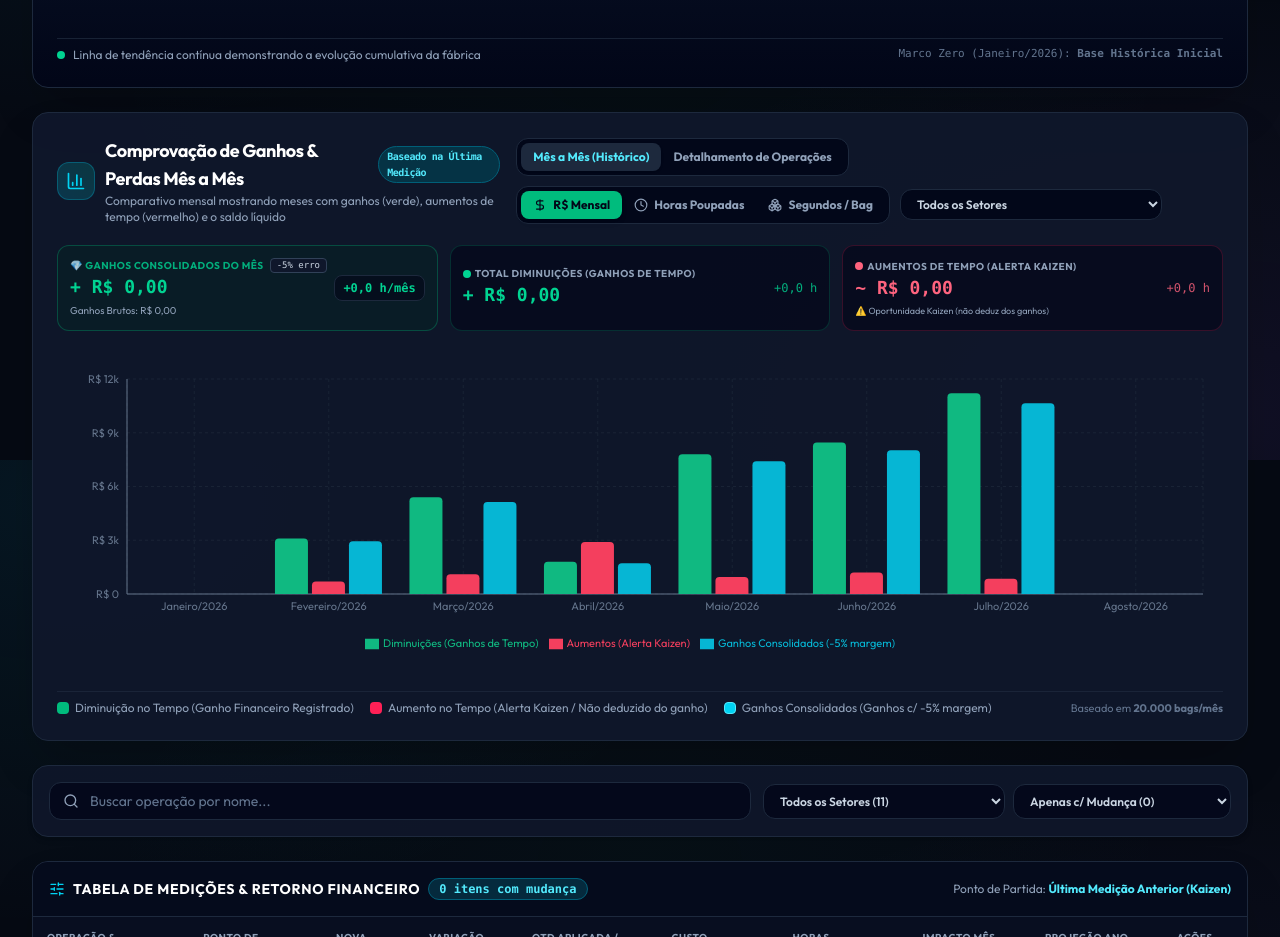
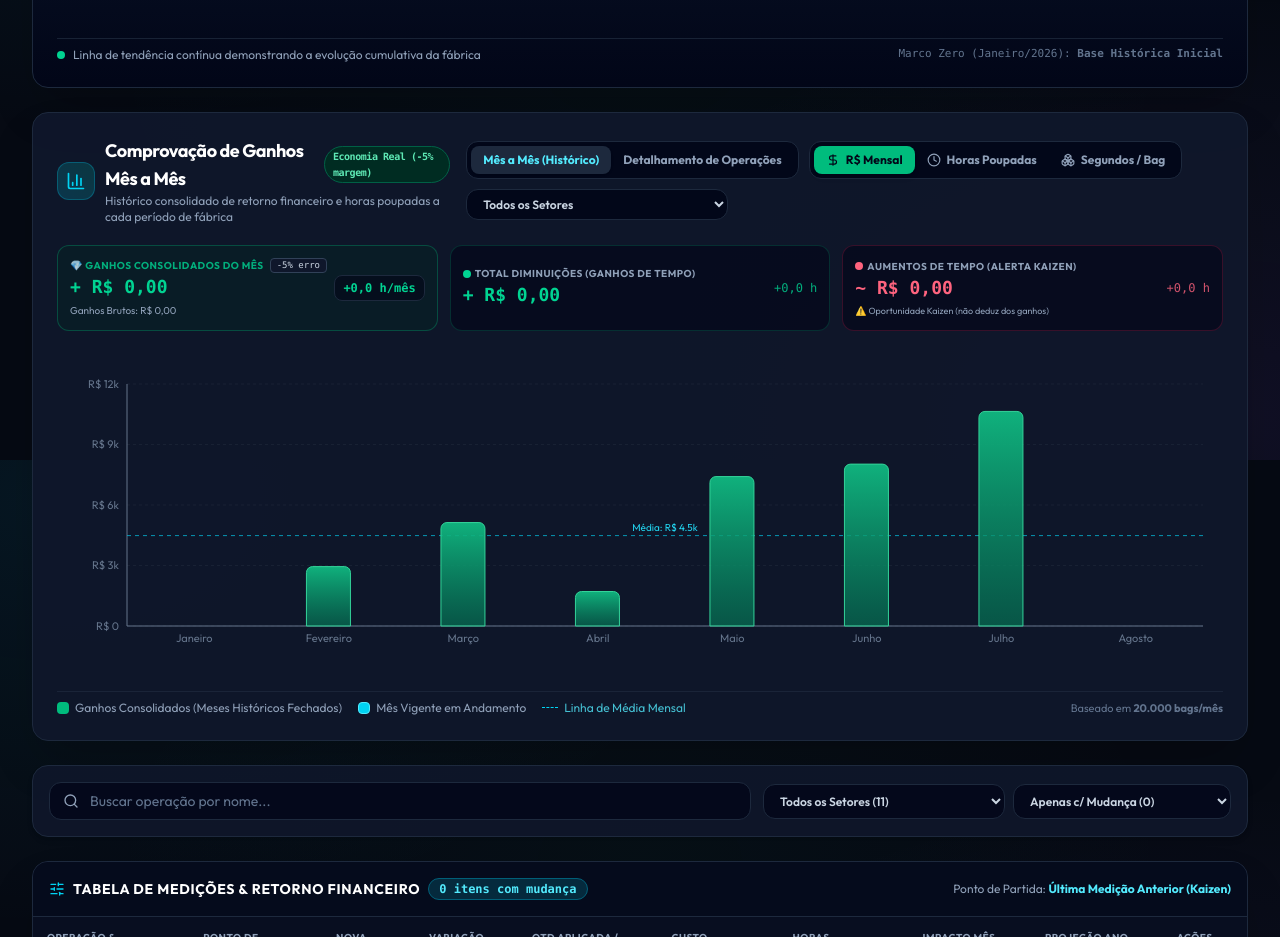
Before and after one commit to Mauthope/bigbag-production-system, a Next.js app: page /indicators in a window 1280 px wide. Shown: the part 1140-2077 px from the top of the page. Built offline with nearby package versions, Linux system fonts and the light colour scheme.

Commit message:
feat(indicators): simplify monthly gains chart to single clean bar per month with average reference line and rich tooltip

```diff
--- a/src/components/MonthlyVarianceChart.tsx
+++ b/src/components/MonthlyVarianceChart.tsx
@@ -201,7 +201,7 @@ export const MonthlyVarianceChart: React.FC<MonthlyVarianceChartProps> = ({
     return items;
   }, [filteredOps, metric, aggregates, categoryMap]);
 
-  // Prepare data for "Monthly Summary" View (Real Historical/Closed Months)
+  // Prepare data for "Monthly Summary" View (Single clean bar per month: Ganhos Consolidados)
   const monthlySummaryData = useMemo(() => {
     if (monthlyHistory && Object.keys(monthlyHistory).length > 0) {
       const sortedKeys = Object.keys(monthlyHistory).sort();
@@ -209,34 +209,27 @@ export const MonthlyVarianceChart: React.FC<MonthlyVarianceChartProps> = ({
         const rec = monthlyHistory[key];
         const isCurrent = key === activeMonthKey;
 
-        let gains = rec.totalSavings;
-        let losses = rec.totalLosses;
-        let net = rec.netSavings;
-
-        // For the currently active month, reflect the live calculated aggregates!
-        if (isCurrent) {
-          gains = aggregates.gainVal;
-          losses = aggregates.lossVal;
-          net = aggregates.totalNet;
-        }
+        let val = isCurrent ? aggregates.totalNet : rec.netSavings;
+        let grossVal = isCurrent ? aggregates.gainVal : rec.totalSavings;
+        let lossVal = isCurrent ? aggregates.lossVal : rec.totalLosses;
+        let hoursVal = isCurrent ? aggregates.totalHours : rec.hoursSaved;
+        let volume = (isCurrent ? monthlyVolume : rec.volume) || 1;
 
         if (metric === 'hours') {
-          gains = isCurrent ? aggregates.gainHours : rec.hoursSaved;
-          losses = isCurrent ? aggregates.lossHours : rec.hoursLost;
-          net = isCurrent ? aggregates.totalHours : rec.netHours;
+          val = isCurrent ? aggregates.totalHours : rec.hoursSaved;
         } else if (metric === 'seconds') {
-          const vol = (isCurrent ? monthlyVolume : rec.volume) || 1;
-          gains = isCurrent ? aggregates.gainSecs : ((rec.hoursSaved * 3600) / vol);
-          losses = isCurrent ? aggregates.lossSecs : ((rec.hoursLost * 3600) / vol);
-          net = gains - losses;
+          val = isCurrent ? aggregates.gainSecs : ((rec.hoursSaved * 3600) / volume);
         }
 
         return {
-          month: rec.monthLabel || key,
-          Ganhos: Number(gains.toFixed(1)),
-          Aumentos: Number(losses.toFixed(1)),
-          Totalizador: Number(net.toFixed(1)),
-          volume: isCurrent ? monthlyVolume : rec.volume
+          month: rec.monthLabel ? rec.monthLabel.split('/')[0] : key,
+          fullMonth: rec.monthLabel || key,
+          valor: Number(val.toFixed(1)),
+          grossGains: Number(grossVal.toFixed(2)),
+          kaizenAlerts: Number(lossVal.toFixed(2)),
+          hoursSaved: Number(hoursVal.toFixed(1)),
+          volume,
+          isCurrent
         };
       });
     }
@@ -245,13 +238,22 @@ export const MonthlyVarianceChart: React.FC<MonthlyVarianceChartProps> = ({
     return [
       {
         month: 'Mês Atual',
-        Ganhos: Number(aggregates.gainVal.toFixed(1)),
-        Aumentos: Number(aggregates.lossVal.toFixed(1)),
-        Totalizador: Number(aggregates.totalNet.toFixed(1)),
-        volume: monthlyVolume
+        fullMonth: 'Mês Atual',
+        valor: Number(aggregates.totalNet.toFixed(1)),
+        grossGains: Number(aggregates.gainVal.toFixed(2)),
+        kaizenAlerts: Number(aggregates.lossVal.toFixed(2)),
+        hoursSaved: Number(aggregates.totalHours.toFixed(1)),
+        volume: monthlyVolume,
+        isCurrent: true
       }
     ];
   }, [monthlyHistory, activeMonthKey, aggregates, metric, monthlyVolume]);
+
+  const averageMonthlyGain = useMemo(() => {
+    if (!monthlySummaryData.length) return 0;
+    const sum = monthlySummaryData.reduce((acc, item) => acc + item.valor, 0);
+    return Number((sum / monthlySummaryData.length).toFixed(1));
+  }, [monthlySummaryData]);
 
   const formatYAxis = (val: number) => {
     if (metric === 'financial') {
@@ -283,13 +285,13 @@ export const MonthlyVarianceChart: React.FC<MonthlyVarianceChartProps> = ({
             </div>
             <div>
               <h2 className="text-base sm:text-lg font-bold text-white tracking-tight flex items-center gap-2">
-                Comprovação de Ganhos & Perdas Mês a Mês
-                <span className="text-[10px] px-2 py-0.5 rounded-full bg-cyan-950 border border-cyan-800 text-cyan-300 font-mono font-bold">
-                  Baseado na Última Medição
+                Comprovação de Ganhos Mês a Mês
+                <span className="text-[10px] px-2 py-0.5 rounded-full bg-emerald-950 border border-emerald-800 text-emerald-300 font-mono font-bold">
+                  Economia Real (-5% margem)
                 </span>
               </h2>
               <p className="text-xs text-slate-400">
-                Comparativo mensal mostrando meses com ganhos (verde), aumentos de tempo (vermelho) e o saldo líquido
+                Histórico consolidado de retorno financeiro e horas poupadas a cada período de fábrica
               </p>
             </div>
           </div>
@@ -588,23 +590,94 @@ export const MonthlyVarianceChart: React.FC<MonthlyVarianceChartProps> = ({
           <ResponsiveContainer width="100%" height="100%">
             <BarChart
               data={monthlySummaryData}
-              margin={{ top: 20, right: 20, left: 10, bottom: 20 }}
+              margin={{ top: 25, right: 20, left: 10, bottom: 15 }}
             >
-              <CartesianGrid strokeDasharray="3 3" stroke="#1e293b" opacity={0.7} />
+              <defs>
+                <linearGradient id="barGainsGradient" x1="0" y1="0" x2="0" y2="1">
+                  <stop offset="0%" stopColor="#10b981" stopOpacity={0.95} />
+                  <stop offset="100%" stopColor="#047857" stopOpacity={0.65} />
+                </linearGradient>
+                <linearGradient id="activeMonthBarGradient" x1="0" y1="0" x2="0" y2="1">
+                  <stop offset="0%" stopColor="#06b6d4" stopOpacity={1} />
+                  <stop offset="100%" stopColor="#0e7490" stopOpacity={0.7} />
+                </linearGradient>
+              </defs>
+              <CartesianGrid strokeDasharray="3 3" stroke="#1e293b" opacity={0.6} vertical={false} />
               <XAxis dataKey="month" stroke="#64748b" fontSize={11} tickLine={false} />
               <YAxis stroke="#64748b" fontSize={11} tickFormatter={formatYAxis} tickLine={false} />
               <Tooltip
-                contentStyle={{
-                  backgroundColor: '#020617',
-                  borderColor: '#334155',
-                  borderRadius: '12px',
-                  fontSize: '12px'
+                cursor={{ fill: 'rgba(255, 255, 255, 0.03)' }}
+                content={({ active, payload }) => {
+                  if (!active || !payload || !payload.length) return null;
+                  const item = payload[0].payload;
+                  return (
+                    <div className="p-3.5 rounded-xl bg-slate-950/95 border border-slate-700 shadow-2xl text-xs space-y-2 min-w-[220px]">
+                      <div className="flex items-center justify-between border-b border-slate-800 pb-1.5">
+                        <span className="font-extrabold text-white text-sm">{item.fullMonth}</span>
+                        {item.isCurrent ? (
+                          <span className="text-[10px] px-2 py-0.5 rounded-full bg-cyan-950 border border-cyan-700 text-cyan-300 font-bold font-mono">
+                            Mês Ativo
+                          </span>
+                        ) : (
+                          <span className="text-[10px] text-slate-400 font-mono">Fechado</span>
+                        )}
+                      </div>
+
+                      <div className="flex items-center justify-between text-slate-200">
+                        <span className="font-medium">Economia Conquistada:</span>
+                        <strong className="text-emerald-400 font-mono text-sm">
+                          {metric === 'financial'
+                            ? `+ R$ ${item.valor.toLocaleString('pt-BR', { minimumFractionDigits: 2, maximumFractionDigits: 2 })}`
+                            : metric === 'hours'
+                            ? `+ ${item.valor.toFixed(1).replace('.', ',')} h`
+                            : `+ ${item.valor.toFixed(0)} s/bag`}
+                        </strong>
+                      </div>
+
+                      {metric === 'financial' && item.grossGains > 0 && (
+                        <div className="flex items-center justify-between text-slate-400 text-[11px] font-mono">
+                          <span>Ganhos Brutos (-5% erro):</span>
+                          <span>R$ {item.grossGains.toLocaleString('pt-BR', { minimumFractionDigits: 2 })}</span>
+                        </div>
+                      )}
+
+                      {item.kaizenAlerts > 0 && metric === 'financial' && (
+                        <div className="flex items-center justify-between text-rose-400 text-[11px] font-mono pt-1.5 border-t border-slate-800/80">
+                          <span>⚠️ Oportunidade Kaizen:</span>
+                          <span className="font-semibold">~ R$ {item.kaizenAlerts.toLocaleString('pt-BR', { minimumFractionDigits: 2 })}</span>
+                        </div>
+                      )}
+
+                      <div className="flex items-center justify-between text-slate-500 text-[10px] pt-1.5 border-t border-slate-800 font-mono">
+                        <span>Volume Produzido:</span>
+                        <span className="text-slate-300 font-bold">{item.volume?.toLocaleString('pt-BR')} bags</span>
+                      </div>
+                    </div>
+                  );
                 }}
               />
-              <Legend wrapperStyle={{ fontSize: '11px', paddingTop: '10px' }} />
-              <Bar dataKey="Ganhos" fill="#10b981" radius={[4, 4, 0, 0]} name="Diminuições (Ganhos de Tempo)" />
-              <Bar dataKey="Aumentos" fill="#f43f5e" radius={[4, 4, 0, 0]} name="Aumentos (Alerta Kaizen)" />
-              <Bar dataKey="Totalizador" fill="#06b6d4" radius={[4, 4, 0, 0]} name="Ganhos Consolidados (-5% margem)" />
+              <ReferenceLine
+                y={averageMonthlyGain}
+                stroke="#06b6d4"
+                strokeDasharray="4 4"
+                strokeOpacity={0.8}
+                label={{
+                  value: `Média: ${metric === 'financial' ? `R$ ${(averageMonthlyGain / 1000).toFixed(1)}k` : `${averageMonthlyGain.toFixed(1)}h`}`,
+                  fill: '#22d3ee',
+                  fontSize: 10,
+                  position: 'top'
+                }}
+              />
+              <Bar dataKey="valor" radius={[6, 6, 0, 0]} maxBarSize={44}>
+                {monthlySummaryData.map((entry, index) => (
+                  <Cell
+                    key={`cell-${index}`}
+                    fill={entry.isCurrent ? 'url(#activeMonthBarGradient)' : 'url(#barGainsGradient)'}
+                    stroke={entry.isCurrent ? '#22d3ee' : '#34d399'}
+                    strokeWidth={entry.isCurrent ? 2 : 1}
+                  />
+                ))}
+              </Bar>
             </BarChart>
           </ResponsiveContainer>
         )}
@@ -615,15 +688,15 @@ export const MonthlyVarianceChart: React.FC<MonthlyVarianceChartProps> = ({
         <div className="flex items-center gap-4 flex-wrap">
           <span className="flex items-center gap-1.5">
             <span className="w-3 h-3 rounded bg-emerald-500" />
-            <span>Diminuição no Tempo (Ganho Financeiro Registrado)</span>
-          </span>
-          <span className="flex items-center gap-1.5">
-            <span className="w-3 h-3 rounded bg-rose-500" />
-            <span>Aumento no Tempo (Alerta Kaizen / Não deduzido do ganho)</span>
+            <span>Ganhos Consolidados (Meses Históricos Fechados)</span>
           </span>
           <span className="flex items-center gap-1.5">
             <span className="w-3 h-3 rounded bg-cyan-400 border border-cyan-300" />
-            <span>Ganhos Consolidados (Ganhos c/ -5% margem)</span>
+            <span>Mês Vigente em Andamento</span>
+          </span>
+          <span className="flex items-center gap-1.5 text-cyan-300/80">
+            <span className="w-4 h-0.5 border-t border-dashed border-cyan-400" />
+            <span>Linha de Média Mensal</span>
           </span>
         </div>
 
```
